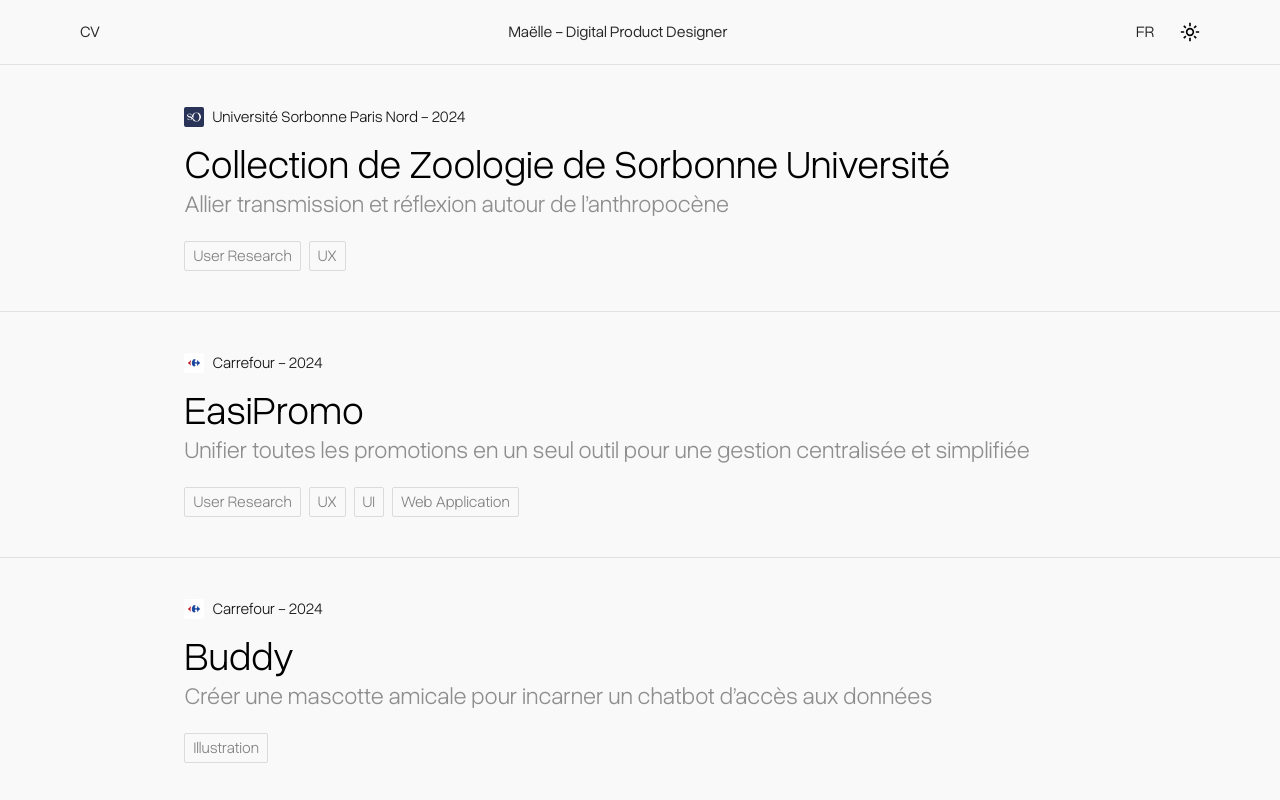
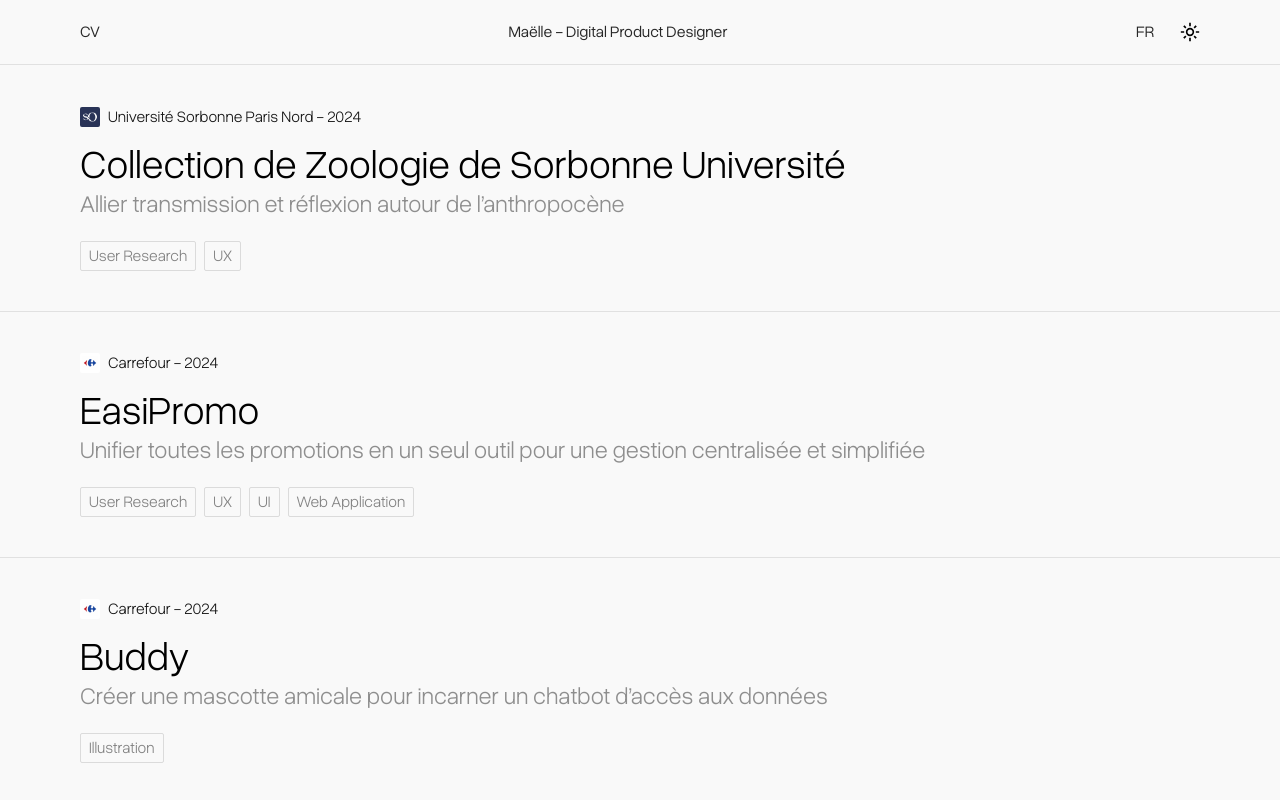
Before and after one commit to maeeelle/portfolio, a Next.js app: page /en in a window 1280 px wide. Shown: the top 800 px of the page. Built offline with nearby package versions, Linux system fonts and the light colour scheme.

Commit message:
fix: ensure main content takes full width in page layout

```diff
--- a/src/app/[locale]/page.tsx
+++ b/src/app/[locale]/page.tsx
@@ -75,7 +75,7 @@ export default async function Home({ params }: HomeProps) {
       </header>
       <Separator className='relative left-1/2 -translate-x-1/2 w-screen' />
 
-      <main className='relative flex flex-col gap-y-20 px-8 sm:px-20 py-10 max-w-screen-2xl mx-auto flex-1'>
+      <main className='relative flex flex-col gap-y-20 px-8 sm:px-20 py-10 max-w-screen-2xl mx-auto flex-1 w-full'>
         {projects.map((project, index) => (
           <div key={project.id}>
             <Project {...project} />
```
